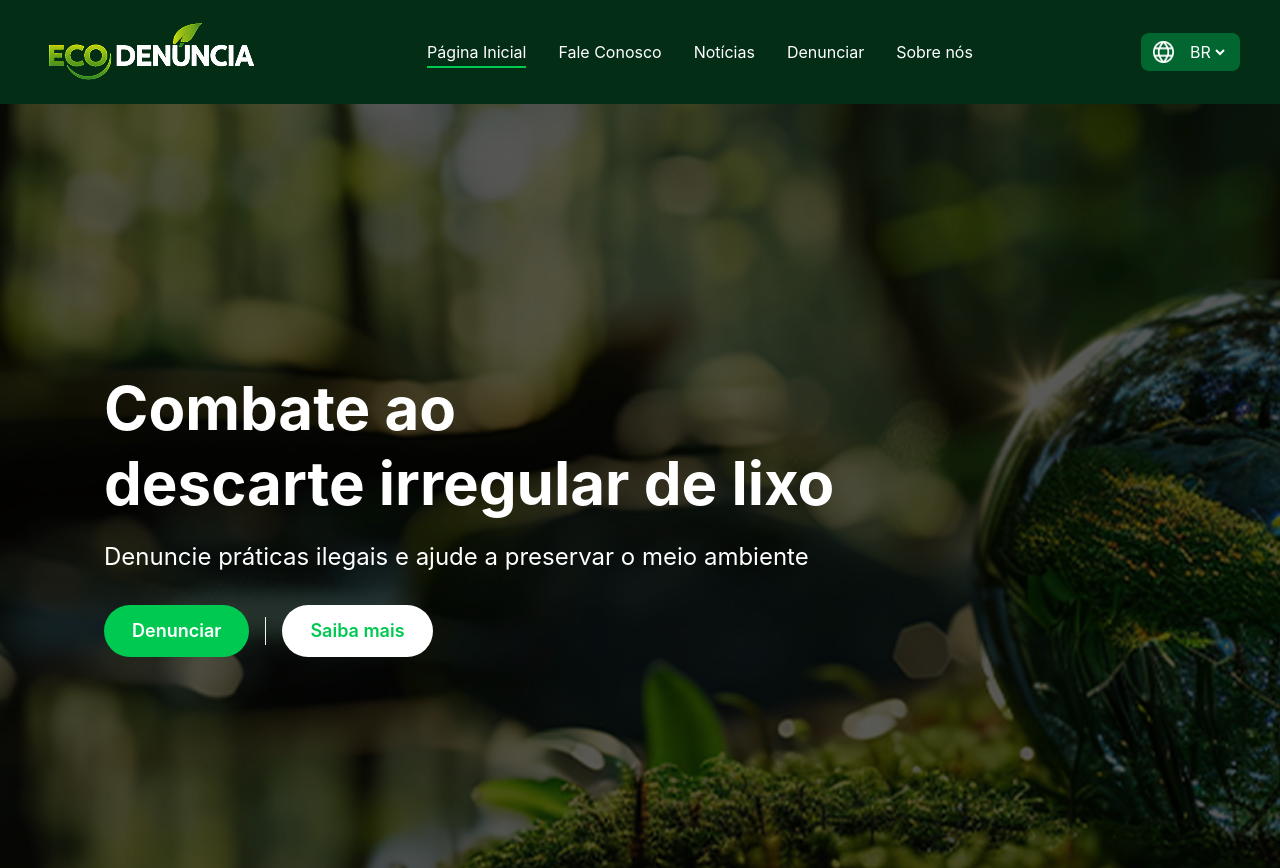
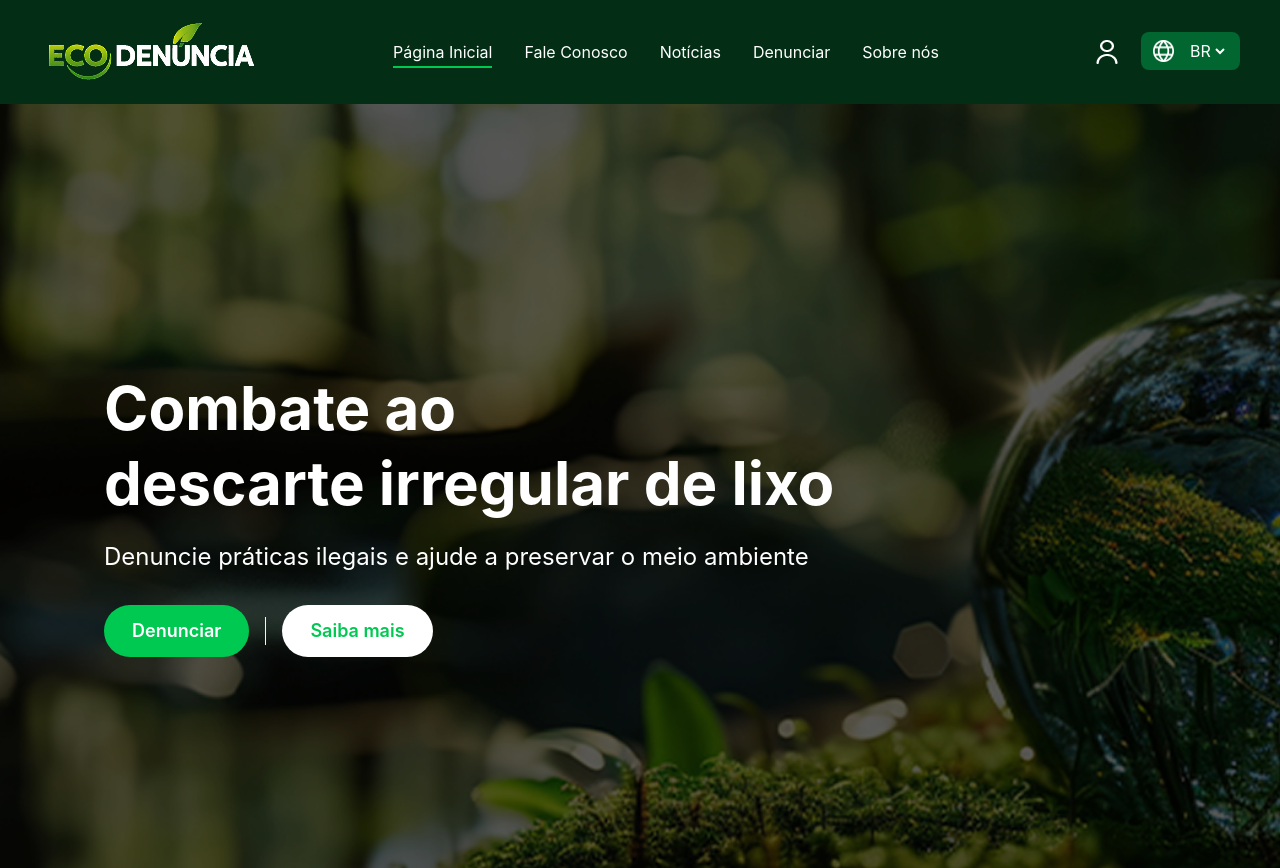
Before and after one commit to sabrinagarcia-byte/ecodenuncia, a React (Vite) app: page / in a window 1280 px wide. Shown: the top 868 px of the page. Built offline with nearby package versions, Linux system fonts and the light colour scheme.

Commit message:
Header.jsx arrumado
Colocando o botão de login novamente na nav

```diff
--- a/src/components/Header.jsx
+++ b/src/components/Header.jsx
@@ -16,7 +16,7 @@ export default function Header() {
 
       {/* Logo */}
       <div className="flex items-center gap-2">
-        <img src={logo} alt="Logotipo"/>
+        <img src={logo} alt="Logotipo" />
 
       </div>
 
@@ -31,8 +31,9 @@ export default function Header() {
       </ul>
 
       {/* Botão */}
-      <div className="">
-
+      <div style={{display: 'flex'}} className="">
+        <NavLink to="/login"><img src={user} alt="user" className=" mx-5 my-2" /></NavLink>
+        <div>
           <a href="#" className="bg-green-800 text-white rounded-lg flex gap-3 py-2 px-3" >
 
             <img src={globe} alt="globe" />
@@ -46,6 +47,7 @@ export default function Header() {
 
           </a>
         </div>
+      </div>
 
     </header>
   )
```
Lines whose indentation alone changed are shown as unchanged.
